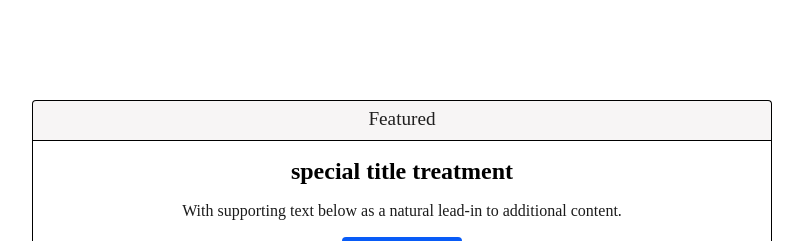
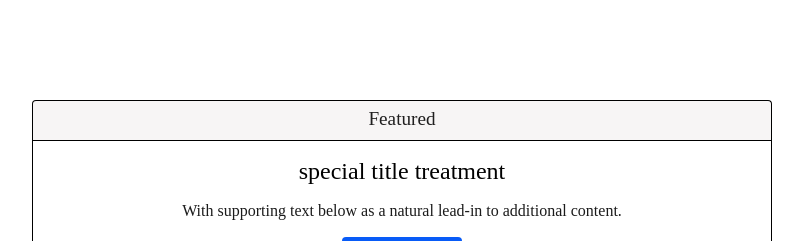
Before and after one commit to Hassan-Karami/Hassan_Karami_hw5_maktab88, a plain HTML site: page CSS/Tamrin3/index.html in a window 1280 px wide. Shown: the top 241 px of the page, without its empty margins (238-1041 px from the left). Drawn offline with Linux system fonts and the light colour scheme.

Commit message:
format 3 practice

```diff
--- a/CSS/Tamrin3/main.css
+++ b/CSS/Tamrin3/main.css
@@ -31,6 +31,10 @@
     line-height: 40px;
 
 }
+.middle h2{
+    color: black;
+    font-weight: 500;
+}
 .middle span{
     padding : 20px;
     font-weight:400;
```
